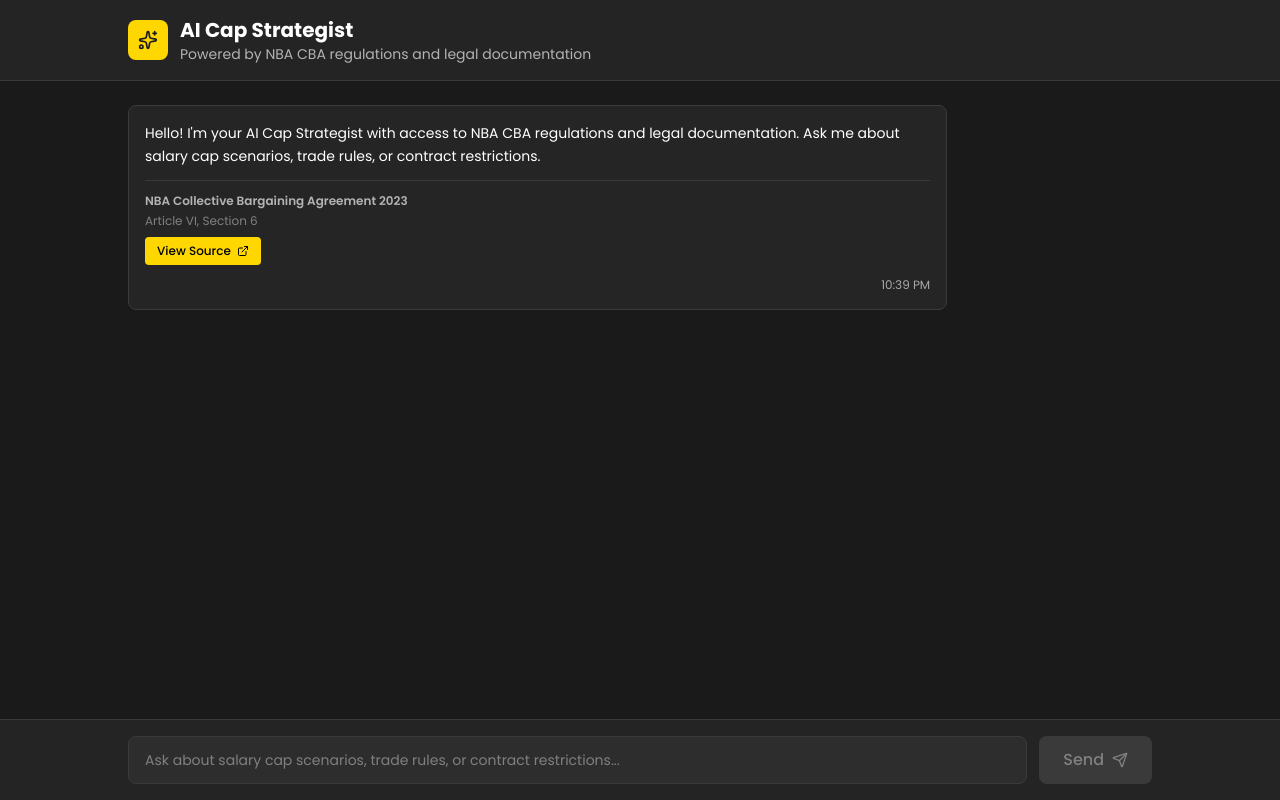
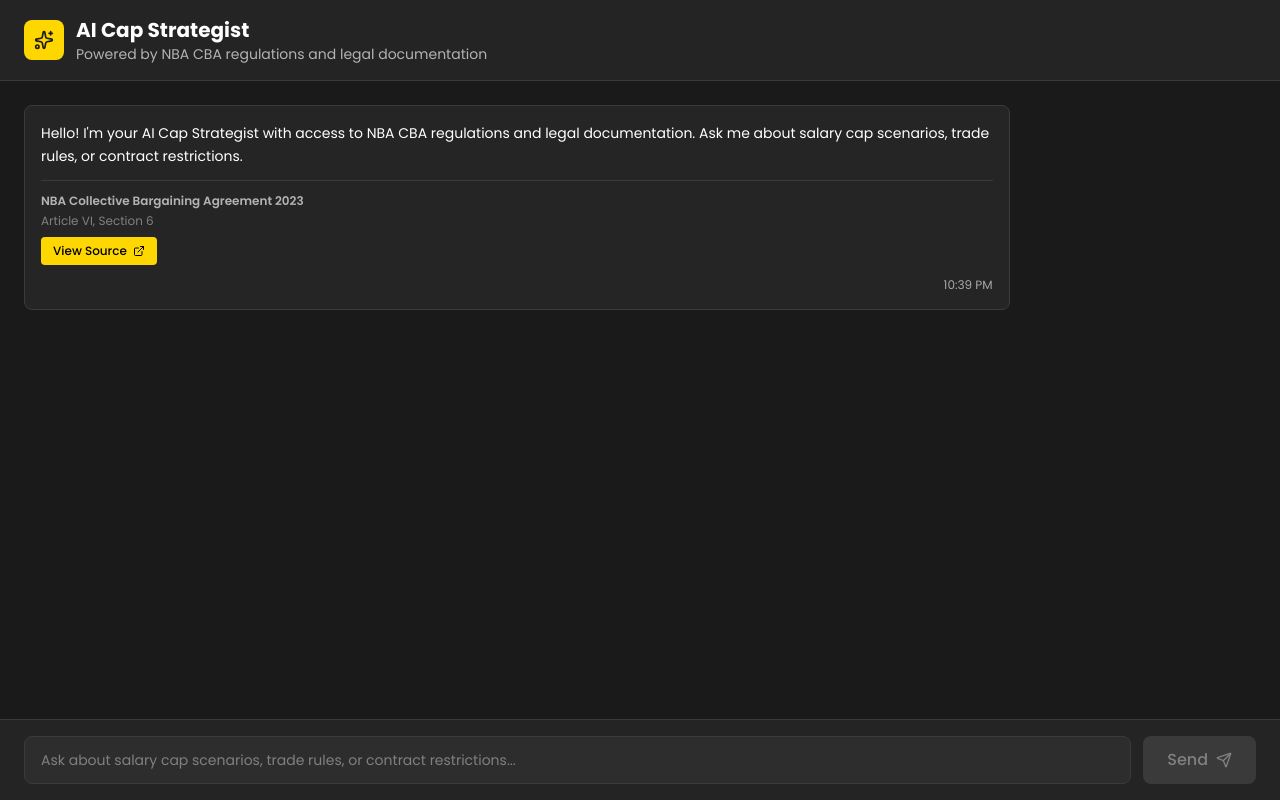
Before and after one commit to muaviya-imran/tradesafe, a Next.js app: page /chat in a window 1280 px wide. Built offline with nearby package versions, Linux system fonts and the light colour scheme.

Commit message:
Fixed Page Width

```diff
--- a/app/chat/page.tsx
+++ b/app/chat/page.tsx
@@ -73,7 +73,7 @@
   return (
     <div className="bg-bg-primary flex h-screen flex-col">
       <div className="border-border-light bg-bg-secondary border-b px-6 py-4">
-        <div className="mx-auto flex max-w-5xl items-center gap-3">
+        <div className="mx-auto flex max-w-350 items-center gap-3">
           <div className="bg-accent-gold flex h-10 w-10 items-center justify-center rounded-lg">
             <Sparkles className="text-bg-primary" size={20} />
           </div>
@@ -87,7 +87,7 @@
       </div>
 
       <div className="flex-1 overflow-y-auto px-6 py-6">
-        <div className="mx-auto max-w-5xl space-y-4">
+        <div className="mx-auto max-w-7xl space-y-4">
           {messages.map((message) => (
             <div
               key={message.id}
@@ -133,7 +133,7 @@
       </div>
 
       <div className="border-border-light bg-bg-secondary border-t px-6 py-4">
-        <div className="mx-auto flex max-w-5xl gap-3">
+        <div className="mx-auto flex max-w-350 gap-3">
           <input
             type="text"
             value={inputValue}
--- a/app/dashboard/page.tsx
+++ b/app/dashboard/page.tsx
@@ -21,7 +21,7 @@
         </Link>
       </h2>
       <Navbar setCurrentTabId={setCurrentTabId} currentTabId={currentTabId} />
-      <div className="mx-auto w-full max-w-7xl space-y-4">
+      <div className="mx-auto w-full max-w-350 space-y-4">
         <Stats />
         <div className="flex gap-4">
           <PlayerTable />
```
